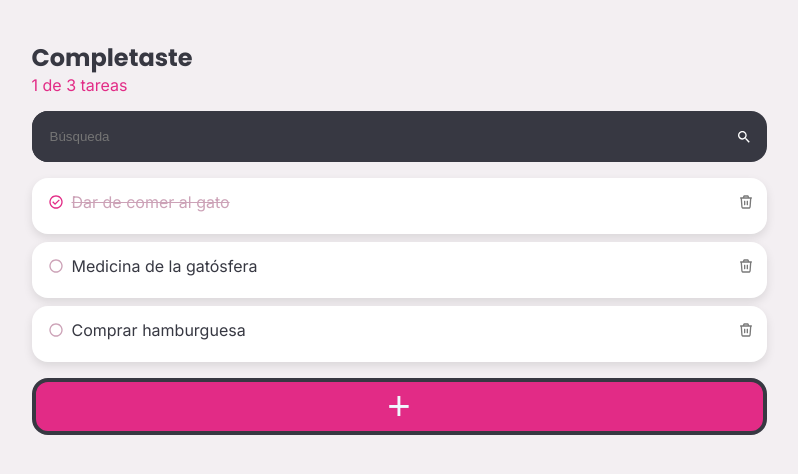
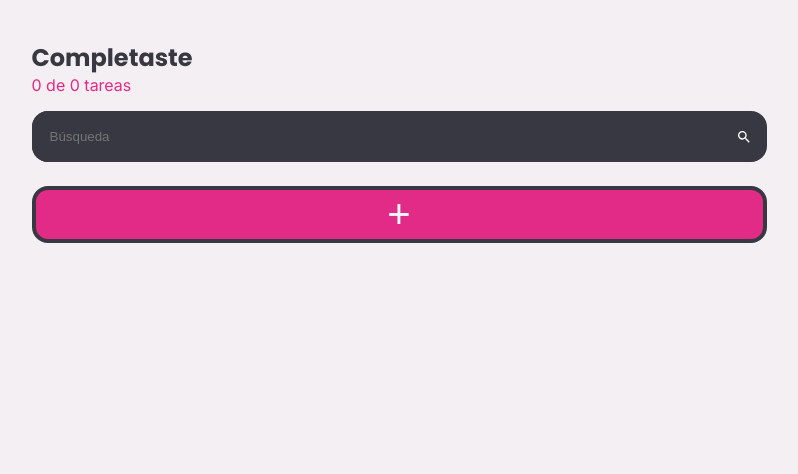
Before and after one commit to shelvaldes/react-todo-list, a React (Create React App) app: page / in a window 1280 px wide. Shown: the top 474 px of the page, without its empty margins (241-1039 px from the left). Built offline with nearby package versions, Linux system fonts and the light colour scheme; a web font is replaced by a local one.

Commit message:
Refactor and data persistence

```diff
--- a/src/App.js
+++ b/src/App.js
@@ -1,13 +1,7 @@
 
 import React from "react";
-//import NombreEquivocado from './TodoCounter';
-import { TodoCounter } from "./TodoCounter";
-import { TodoItem } from "./TodoItem";
-import { TodoSearch } from "./TodoSearch";
-import {TodoList} from "./TodoList";
-import { CreateTodoButton } from "./CreateTodoButton";
+import {AppUI} from './AppUI';
 
-import './css/App.css';
 
 const defautlTodos = [
   {text: 'Dar de comer al gato', completed:true},
@@ -15,8 +9,19 @@
   {text: 'Comprar hamburguesa', completed:false},
 ];
 
-function App(props) {
-  const[todos, setTodos] = React.useState(defautlTodos);
+
+function App() {
+  const localStorageTodos = localStorage.getItem('TODOS_V1');
+  let parsedTodos;
+
+  if (!localStorageTodos){
+    localStorage.setItem('TODOS_V1',JSON.stringify([]));
+    parsedTodos = [];
+  }else{
+    parsedTodos = JSON.parse(localStorageTodos);
+  }
+
+  const[todos, setTodos] = React.useState(parsedTodos);
   const [searchValue, setSearchValue] = React.useState('');
   const completedTodos = todos.filter(todo => !!todo.completed).length;
   const totalTodos = todos.length;
@@ -33,60 +38,36 @@
     })
   }
 
+  const saveTodos = (newTodos) => {
+    const stringifiedTodos = JSON.stringify(newTodos);
+    localStorage.setItem('TODOS_V1', stringifiedTodos);
+    setTodos(newTodos);
+  };
+
   const completeTodo = (text) => {
     const todoIndex = todos.findIndex(todo => todo.text === text);
-
     const newTodos = [...todos];
     newTodos[todoIndex].completed = true;
-    // es lo mismo que
-    //todos[todoIndex] = {
-    //   text: todos[todoIndex].text,
-    //   completed: true,
-    // }
-    setTodos(newTodos);
+    saveTodos(newTodos);
   }
 
   const deleteTodo = (text) => {
     const todoIndex = todos.findIndex(todo => todo.text === text);
-
     const newTodos = [...todos];
     newTodos.splice(todoIndex, 1);
-    // es lo mismo que
-    //todos[todoIndex] = {
-    //   text: todos[todoIndex].text,
-    //   completed: true,
-    // }
-    setTodos(newTodos);
+    saveTodos(newTodos);
   }
 
   return (
-    <div className="container">
-     <TodoCounter
-      total={totalTodos}
-      completed = {completedTodos}
-     />
-
-     <TodoSearch
-      searchValue={searchValue}
-      setSearchValue={setSearchValue}
-     />
-
-     <TodoList>
-
-        {searchedTodos.map(todo => (
-          <TodoItem
-            key={todo.text}
-            text={todo.text}
-            completed={todo.completed}
-            onComplete= {()=> completeTodo(todo.text)}
-            onDelete= {()=> deleteTodo(todo.text)}
-          />
-        ))}
-     <CreateTodoButton />
-     </TodoList>
-
-
-     </div>
+    <AppUI
+    totalTodos={totalTodos}
+    completedTodos = {completedTodos}
+    searchValue={searchValue}
+    setSearchValue={setSearchValue}
+    searchedTodos={searchedTodos}
+    completeTodo={completeTodo}
+    deleteTodo={deleteTodo}
+    />
   );
 }
 
--- /dev/null
+++ b/src/AppUI.js
@@ -0,0 +1,50 @@
+import React from "react";
+import { TodoCounter } from "./TodoCounter";
+import { TodoItem } from "./TodoItem";
+import { TodoSearch } from "./TodoSearch";
+import {TodoList} from "./TodoList";
+import { CreateTodoButton } from "./CreateTodoButton";
+
+import './css/App.css';
+
+function AppUI({
+    totalTodos,
+    completedTodos,
+    searchValue,
+    setSearchValue,
+    searchedTodos,
+    completeTodo,
+    deleteTodo,
+  }){
+    return(
+        <div className="container">
+     <TodoCounter
+      total={totalTodos}
+      completed = {completedTodos}
+     />
+
+     <TodoSearch
+      searchValue={searchValue}
+      setSearchValue={setSearchValue}
+     />
+
+     <TodoList>
+
+        {searchedTodos.map(todo => (
+          <TodoItem
+            key={todo.text}
+            text={todo.text}
+            completed={todo.completed}
+            onComplete= {()=> completeTodo(todo.text)}
+            onDelete= {()=> deleteTodo(todo.text)}
+          />
+        ))}
+     <CreateTodoButton />
+     </TodoList>
+
+
+     </div>
+    );
+}
+
+export { AppUI };
```
